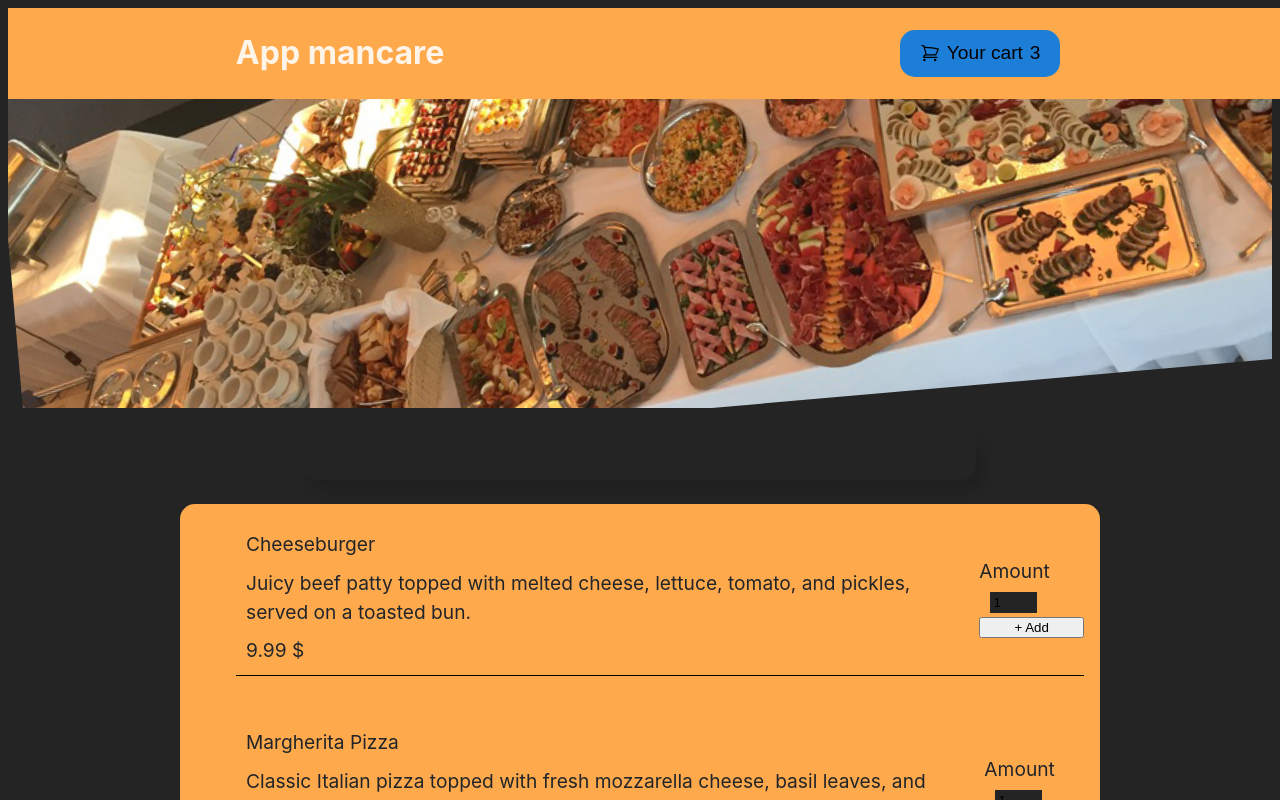
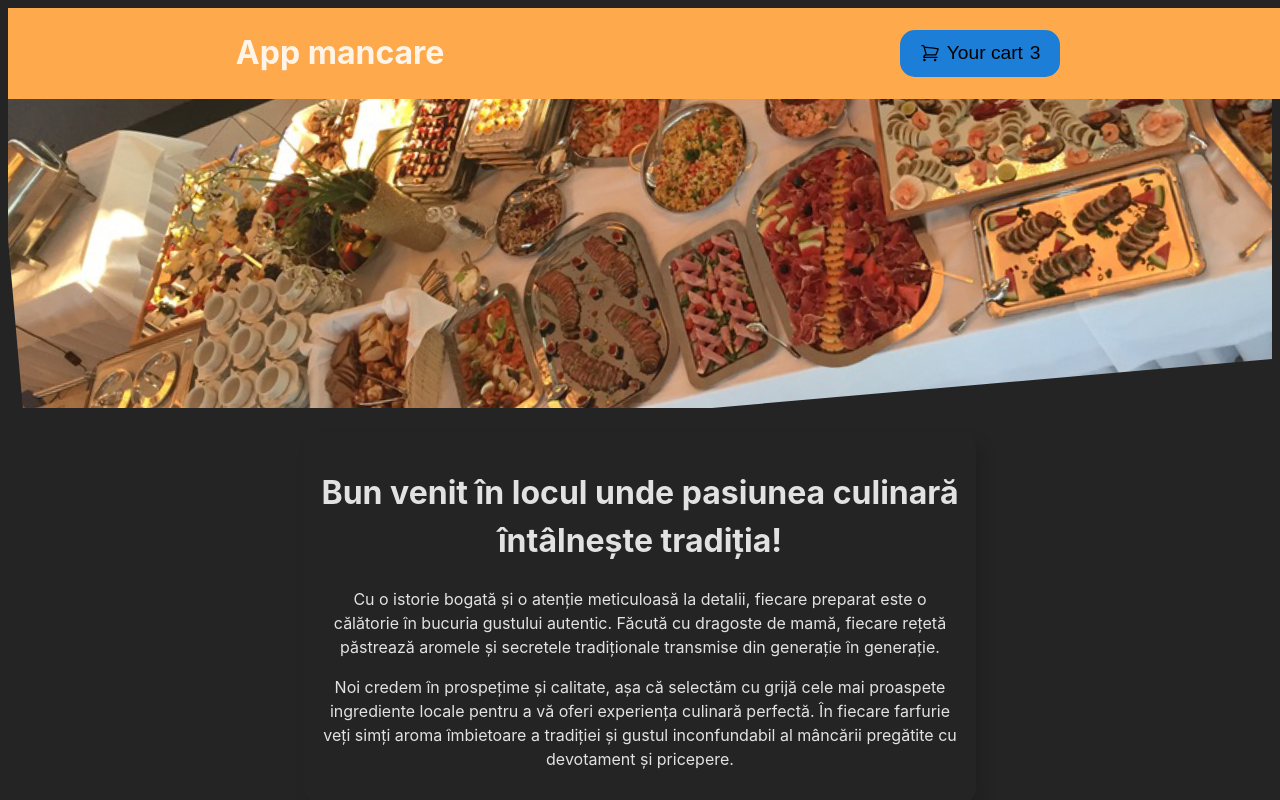
Before and after one commit to trayenel/food-app, a React (Vite) app: page / in a window 1280 px wide. Shown: the top 800 px of the page. Built offline with nearby package versions, Linux system fonts and the light colour scheme.

Commit message:
fix: mealitems buttons display correctly.

```diff
--- a/src/App.jsx
+++ b/src/App.jsx
@@ -37,11 +37,6 @@ function App() {
       price: 14.99,
     },
     {
-      name: "Shrimp Alfredo",
-      desc: "Fettuccine pasta tossed in a creamy Alfredo sauce with succulent shrimp, topped with grated Parmesan cheese.",
-      price: 13.75,
-    },
-    {
       name: "Mushroom Swiss Burger",
       desc: "Grilled beef patty topped with sautéed mushrooms and melted Swiss cheese, served on a brioche bun.",
       price: 11.5,
@@ -61,7 +56,22 @@ function App() {
   return (
     <>
       <MainHeader />
-      <Banner restaurantStrings={messages} />
+      <Banner restaurantStrings={messages}>
+        <h1>Bun venit în locul unde pasiunea culinară întâlnește tradiția!</h1>
+        <p>
+          Cu o istorie bogată și o atenție meticuloasă la detalii, fiecare
+          preparat este o călătorie în bucuria gustului autentic. Făcută cu
+          dragoste de mamă, fiecare rețetă păstrează aromele și secretele
+          tradiționale transmise din generație în generație.
+        </p>
+        <p>
+          Noi credem în prospețime și calitate, așa că selectăm cu grijă cele
+          mai proaspete ingrediente locale pentru a vă oferi experiența culinară
+          perfectă. În fiecare farfurie veți simți aroma îmbietoare a tradiției
+          și gustul inconfundabil al mâncării pregătite cu devotament și
+          pricepere.
+        </p>
+      </Banner>
       <Meals foodData={foodMenu} />
     </>
   );
--- a/src/components/Meals/MealForm/MealForm.module.css
+++ b/src/components/Meals/MealForm/MealForm.module.css
@@ -8,10 +8,27 @@
   border: 1px solid #ffa94d;
   background-color: #242424;
   padding: 0.2rem;
-  margin-left: 10px;
+  margin-left: 5px;
 }
 
 .meal-form input:focus {
   outline: none;
   border: 1px solid #1c7ed6;
 }
+
+.meal-form button {
+  font: inherit;
+  cursor: pointer;
+  background-color: #1c7ed6;
+  border: 1px solid #1c7ed6;
+  color: white;
+  padding: 0.25rem 2rem;
+  border-radius: 20px;
+  font-weight: bold;
+}
+
+.meal-form button:hover,
+.meal-form button:active {
+  background-color: #1971c2;
+  border-color: #1971c2;
+}
--- a/src/components/Meals/MealItem/MealItem.jsx
+++ b/src/components/Meals/MealItem/MealItem.jsx
@@ -6,10 +6,10 @@ function MealItem(props) {
 
   return (
     <li className={styles.meal}>
-      <div className={styles["product-info"]}>
+      <span className={styles["product-info"]}>
         <p>{props.foodName}</p> <p>{props.foodDesc}</p>
         <p>{price + " $"}</p>
-      </div>
+      </span>
       <MealForm />
     </li>
   );
--- a/src/components/UI/Card/Card.module.css
+++ b/src/components/UI/Card/Card.module.css
@@ -1,5 +1,6 @@
 .card {
   font-size: 1.2rem;
-  padding: 1rem;
+  padding: 0.5rem;
   color: #212529;
+  border-radius: 14px;
 }
```
